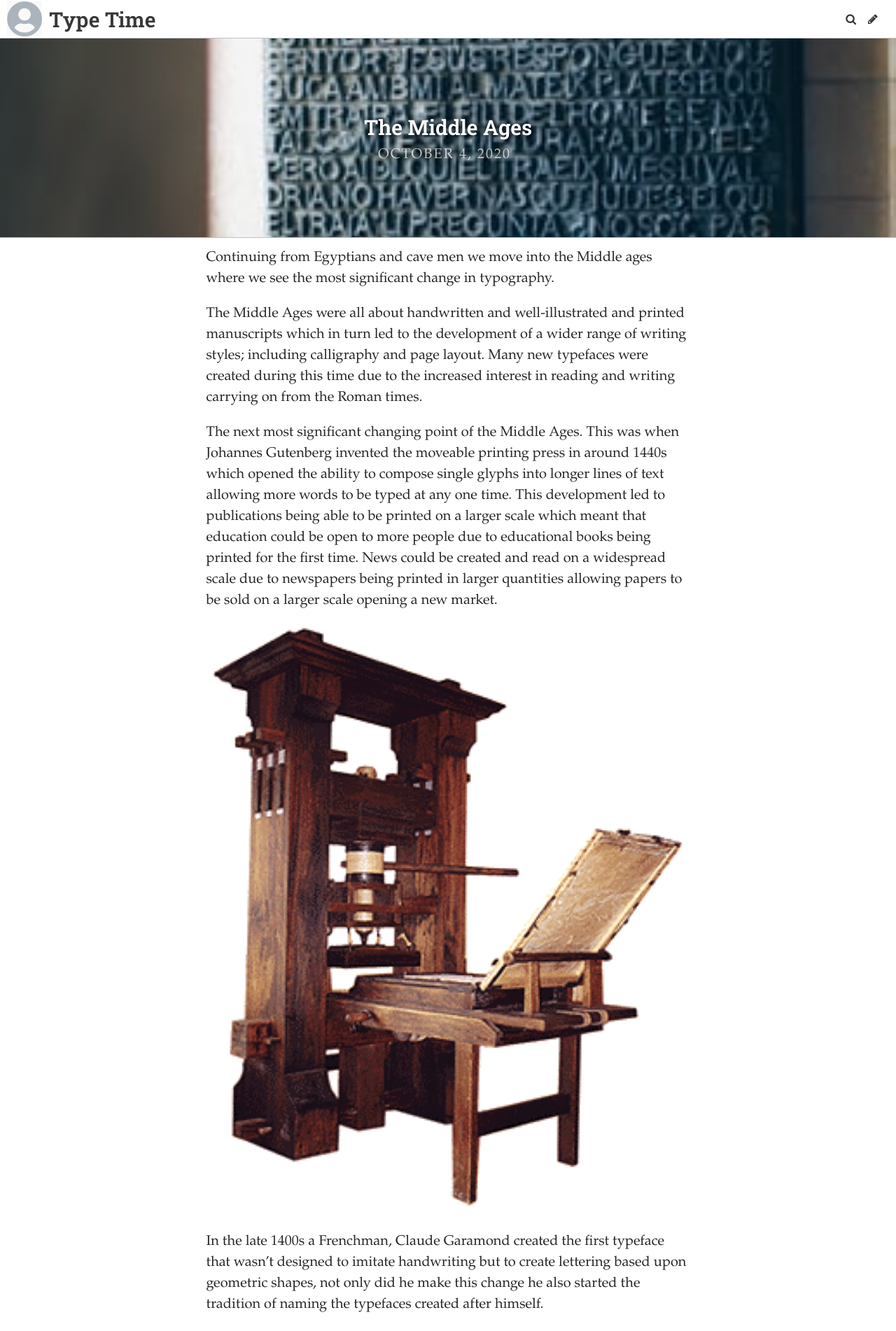
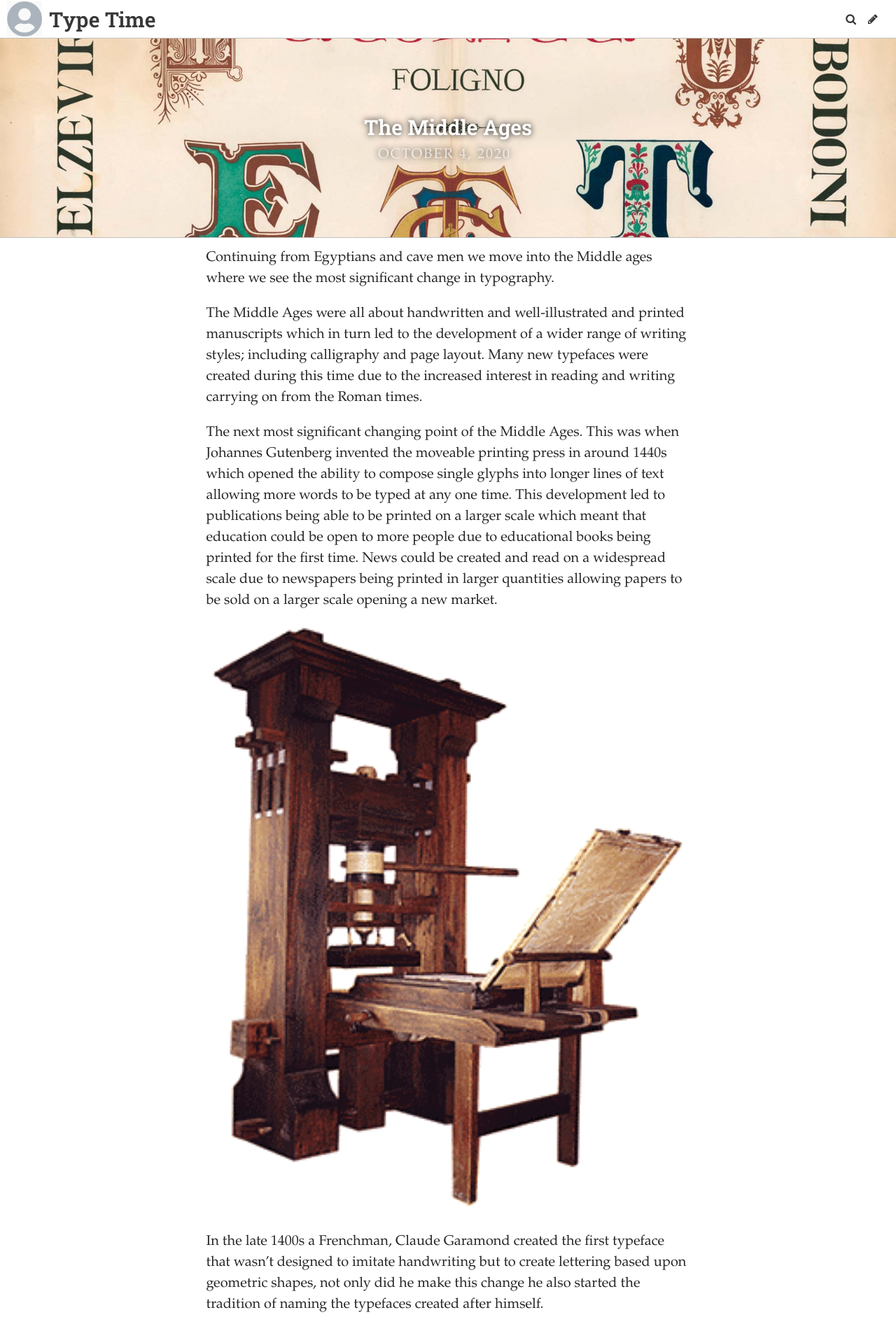
Before and after one commit to horsemad101/Typography, a Jekyll site: the page built from _posts/2020-10-04-the-middle-ages.md, in a window 1280 px wide. Shown: the top 1902 px of the page at 70% size. Built offline with Jekyll 4.4.1, drawn with Linux system fonts in a browser that asks for light colours; some web fonts are replaced.

Commit message:
Update Post “2020-10-04-the-middle-ages”

```diff
--- a/_posts/2020-10-04-the-middle-ages.md
+++ b/_posts/2020-10-04-the-middle-ages.md
@@ -2,7 +2,7 @@
 layout: post
 title: The Middle Ages
 date: 2020-10-04T11:34:49.286Z
-header_feature_image: ../uploads/door-to-typo.jpg
+header_feature_image: ../uploads/middle.jpg
 comments: true
 tags:
   - History
```
Also changed, not shown: uploads/middle.jpg (added).
